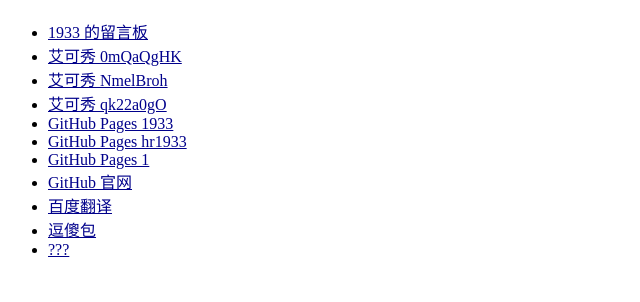
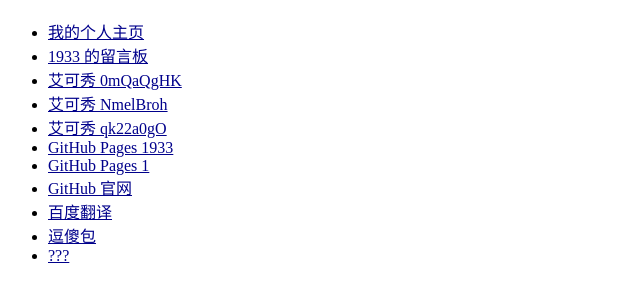
Before and after one commit to hr1933/a, a plain HTML site: page index.html in a window 1280 px wide. Shown: the part 70-372 px from the top of the page, without its empty margins (0-640 px from the left). Drawn offline with Linux system fonts and the light colour scheme.

Commit message:
更新 index.html

```diff
--- a/index.html
+++ b/index.html
@@ -21,12 +21,12 @@
 <body>
   <h1>1933的链接</h1>
   <ul>
+    <li><a href="https://hr1933.github.io/hr1933" target="_blank" rel="noopener noreferrer">我的个人主页</a></li>
     <li><a href="https://hr1933-web.netlify.app" target="_blank" rel="noopener noreferrer">1933 的留言板</a></li>
     <li><a href="https://www.axureshow.com/project/0mQaQgHK/" target="_blank" rel="noopener noreferrer">艾可秀 0mQaQgHK</a></li>
     <li><a href="https://www.axureshow.com/project/NmelBroh/" target="_blank" rel="noopener noreferrer">艾可秀 NmelBroh</a></li>
     <li><a href="https://www.axureshow.com/project/qk22a0gO/" target="_blank" rel="noopener noreferrer">艾可秀 qk22a0gO</a></li>
     <li><a href="https://hr1933.github.io/1933/" target="_blank" rel="noopener noreferrer">GitHub Pages 1933</a></li>
-    <li><a href="https://hr1933.github.io/hr1933/" target="_blank" rel="noopener noreferrer">GitHub Pages hr1933</a></li>
     <li><a href="https://hr1933.github.io/1/" target="_blank" rel="noopener noreferrer">GitHub Pages 1</a></li>
     <li><a href="https://github.com/" target="_blank" rel="noopener noreferrer">GitHub 官网</a></li>
     <li><a href="https://fanyi.baidu.com/" target="_blank" rel="noopener noreferrer">百度翻译</a></li>
```
